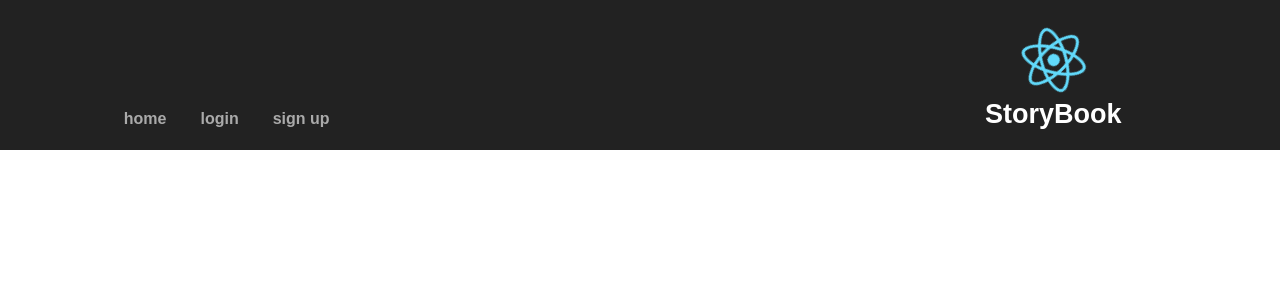
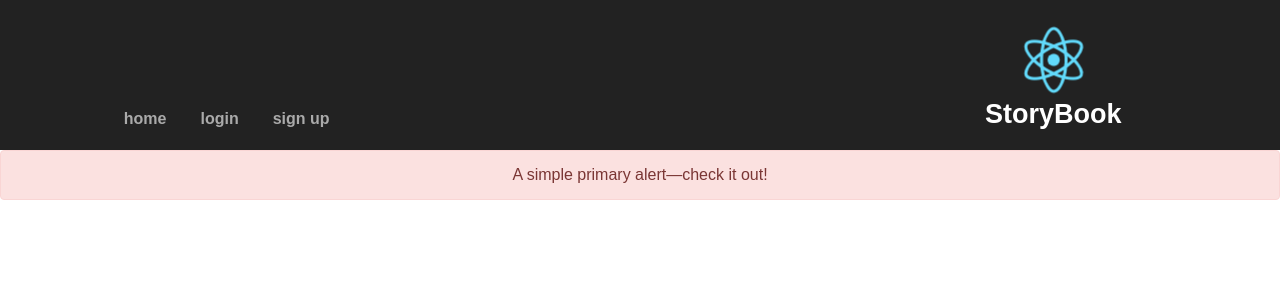
Before and after one commit to asmook/CAL, a React (Create React App) app in the folder client/: page /forum in a window 1280 px wide. Shown: the top 300 px of the page. Built offline with nearby package versions, Linux system fonts and the light colour scheme; no server answers; a web font is replaced by a local one.

Commit message:
some changes

```diff
--- a/client/src/App.js
+++ b/client/src/App.js
@@ -6,6 +6,7 @@ import Signup from './components/sign-up'
 import LoginForm from './components/login-form'
 import Navbar from './components/navbar'
 import Home from './components/home'
+import Forum from './components/forum'
 
 class App extends Component {
   constructor() {
@@ -55,12 +56,12 @@ class App extends Component {
 
         <Navbar updateUser={this.updateUser} loggedIn={this.state.loggedIn} />
         {/* greet user if logged in: */}
-        {this.state.loggedIn &&
-        <div>
-          <p>Join the party, {this.state.username}!</p>
-          <Home/>
-        </div>
-        }
+        {/* {this.state.loggedIn &&
+        // <div>
+        //   <p>Join the party, {this.state.username}!</p>
+        //   <Home/>
+        // </div>
+        } */}
         {/* Routes to different components */}
         <Route
           exact path="/"
@@ -79,6 +80,9 @@ class App extends Component {
               signup={this.signup}
             />}
         />
+        <Route
+          exact path="/forum"
+          component={Forum} />
 
       </div>
     );
--- /dev/null
+++ b/client/src/components/forum.js
@@ -0,0 +1,9 @@
+import React from 'react';
+
+const Forum = () => (
+<div class="alert alert-primary" role="alert">
+  A simple primary alert—check it out!
+</div>
+)
+
+export default Forum;
--- a/client/src/components/login-form.js
+++ b/client/src/components/login-form.js
@@ -41,7 +41,7 @@ class LoginForm extends Component {
                     })
                     // update the state to redirect to home
                     this.setState({
-                        redirectTo: '/'
+                        redirectTo: '/forum'
                     })
                 }
             }).catch(error => {
--- a/client/src/components/navbar.js
+++ b/client/src/components/navbar.js
@@ -39,7 +39,7 @@ class Navbar extends Component {
                     <div className="col-4" >
                         {loggedIn ? (
                             <section className="navbar-section">
-                                <Link to="#" className="btn btn-link text-secondary" onClick={this.logout}>
+                                <Link to="/" className="btn btn-link text-secondary" onClick={this.logout}>
                                 <span className="text-secondary">logout</span></Link>
 
                             </section>
```
